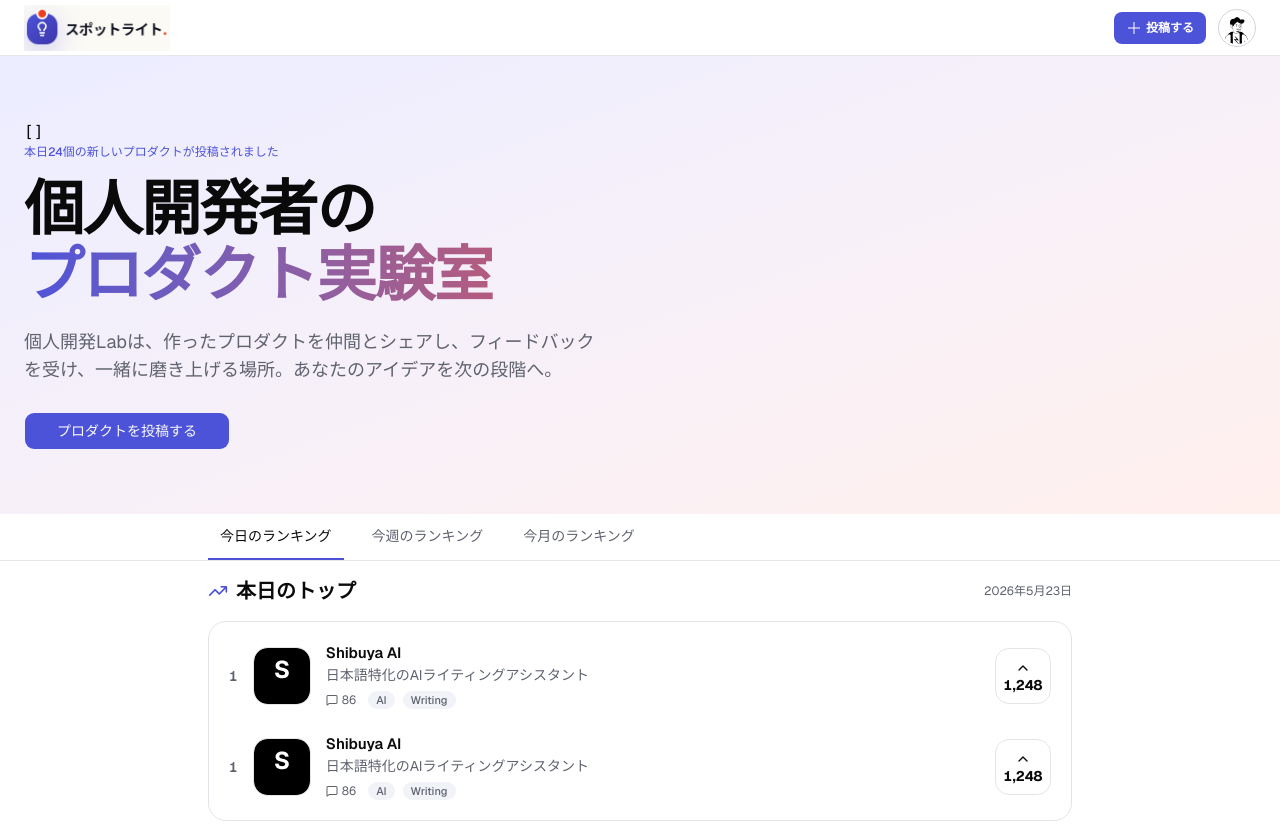
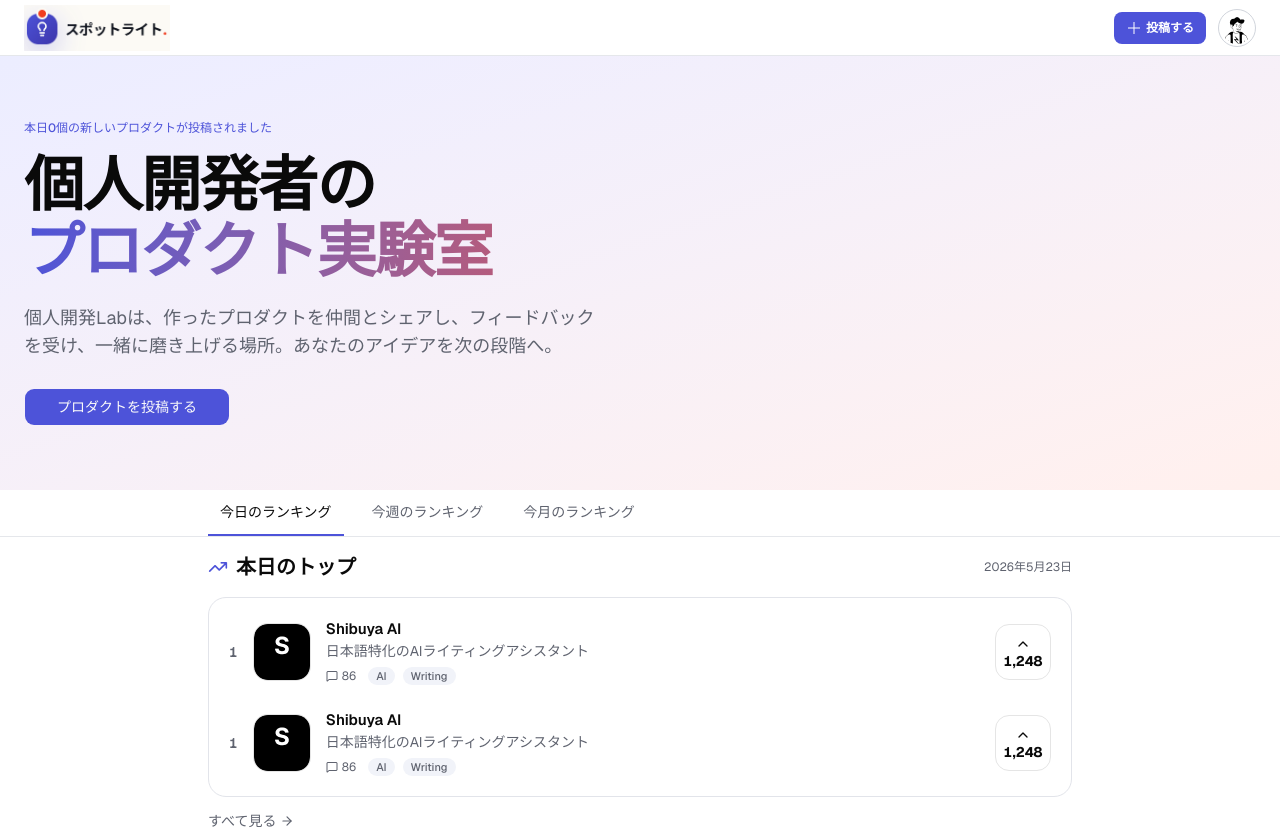
Before and after one commit to shima-engineer/project-a, a Next.js app: page / in a window 1280 px wide. Shown: the top 829 px of the page. Built offline with nearby package versions, Linux system fonts and the light colour scheme; no server answers; the database is empty.

Commit message:
update:実装完了

```diff
--- a/package.json
+++ b/package.json
@@ -15,6 +15,7 @@
     "@supabase/supabase-js": "^2.107.0",
     "class-variance-authority": "^0.7.1",
     "clsx": "^2.1.1",
+    "dayjs": "^1.11.21",
     "lucide-react": "^1.17.0",
     "next": "16.2.6",
     "pg": "^8.21.0",
--- a/src/features/Hero.tsx
+++ b/src/features/Hero.tsx
@@ -1,15 +1,26 @@
 import { Button } from "@/components/ui/button";
 import Link from "next/link";
 import { prisma } from "@/src/lib/prisma";
+import dayjs from "dayjs";
 
 const Hero = async () => {
-  const categories = await prisma.categories.findMany();
+  const today = dayjs().startOf("day");
+  const tomorrow = today.add(1, "day");
+
+  const todayCount = await prisma.products.count({
+    where: {
+      created_at: {
+        gte: today.toDate(),
+        lt: tomorrow.toDate(),
+      },
+    },
+  });
+
   return (
     <section className="bg-linear-to-br from-hero-start to-hero-end px-4 sm:px-6 py-12 md:py-16">
-      <pre>{JSON.stringify(categories, null, 2)}</pre>
       <div className="mx-auto max-w-308">
         <p className="text-xs font-medium text-primary mb-4">
-          本日24個の新しいプロダクトが投稿されました
+          本日{todayCount}個の新しいプロダクトが投稿されました
         </p>
         <h1 className="flex flex-col text-3xl sm:text-5xl md:text-6xl font-bold tracking-tight max-w-3xl leading-[1.1] mb-5">
           <span>個人開発者の</span>
```
Also changed, not shown: 1 other file (tests, documents, lock files or other folders).
